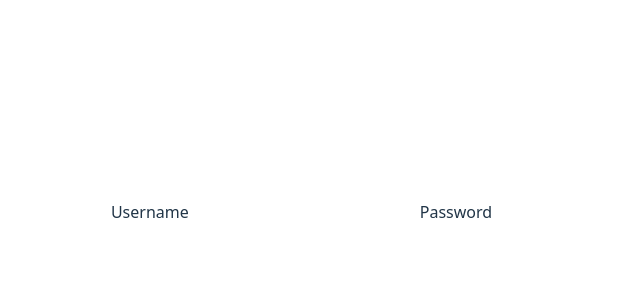
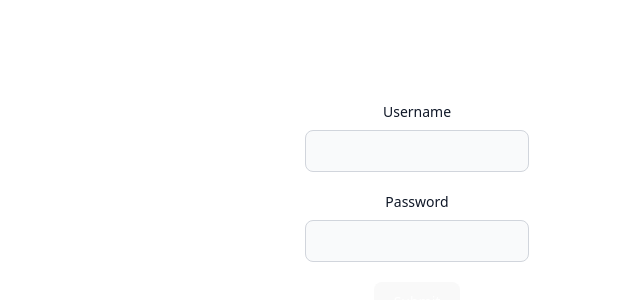
Before and after one commit to Vegastrikes/erp-like, a React (Vite) app in the folder frontend/: page / in a window 1280 px wide. Shown: the part 188-488 px from the top of the page, without its empty margins (223-863 px from the left). Built offline with nearby package versions, Linux system fonts and the light colour scheme.

Commit message:
add login page skeleton

```diff
--- a/frontend/src/index.css
+++ b/frontend/src/index.css
@@ -15,45 +15,12 @@
   -moz-osx-font-smoothing: grayscale;
 }
 
-a {
-  font-weight: 500;
-  color: #646cff;
-  text-decoration: inherit;
-}
-a:hover {
-  color: #535bf2;
-}
-
 body {
   margin: 0;
   display: flex;
   place-items: center;
   min-width: 320px;
   min-height: 100vh;
-}
-
-h1 {
-  font-size: 3.2em;
-  line-height: 1.1;
-}
-
-button {
-  border-radius: 8px;
-  border: 1px solid transparent;
-  padding: 0.6em 1.2em;
-  font-size: 1em;
-  font-weight: 500;
-  font-family: inherit;
-  background-color: #1a1a1a;
-  cursor: pointer;
-  transition: border-color 0.25s;
-}
-button:hover {
-  border-color: #646cff;
-}
-button:focus,
-button:focus-visible {
-  outline: 4px auto -webkit-focus-ring-color;
 }
 
 @media (prefers-color-scheme: light) {
--- a/frontend/src/pages/login.tsx
+++ b/frontend/src/pages/login.tsx
@@ -6,11 +6,16 @@
 
 function Login() {
     return (
-        <div className="">
-            <label>Username</label>
-            <input type="text"></input>
-            <label>Password</label>
-            <input type="text"></input>
-        </div>
+        <form className="max-w-sm mx-auto">
+            <div className="mb-5">
+                <label htmlFor="username" className="block mb-2 text-sm font-medium text-gray-900 dark:text-white">Username</label>
+                <input type="text" id="username" className="bg-gray-50 border border-gray-300 text-gray-900 text-sm rounded-lg focus:ring-blue-500 focus:border-blue-500 block w-full p-2.5 dark:bg-gray-700 dark:border-gray-600 dark:placeholder-gray-400 dark:text-white dark:focus:ring-blue-500 dark:focus:border-blue-500" required />
+            </div>
+            <div className="mb-5">
+                <label htmlFor="password" className="block mb-2 text-sm font-medium text-gray-900 dark:text-white">Password</label>
+                <input type="password" id="password" className="bg-gray-50 border border-gray-300 text-gray-900 text-sm rounded-lg focus:ring-blue-500 focus:border-blue-500 block w-full p-2.5 dark:bg-gray-700 dark:border-gray-600 dark:placeholder-gray-400 dark:text-white dark:focus:ring-blue-500 dark:focus:border-blue-500" required />
+            </div>
+            <button type="submit" className="text-white bg-blue-700 hover:bg-blue-800 focus:ring-4 focus:outline-none focus:ring-blue-300 font-medium rounded-lg text-sm w-full sm:w-auto px-5 py-2.5 text-center dark:bg-blue-600 dark:hover:bg-blue-700 dark:focus:ring-blue-800">Submit</button>
+        </form>
     )
 }
```
